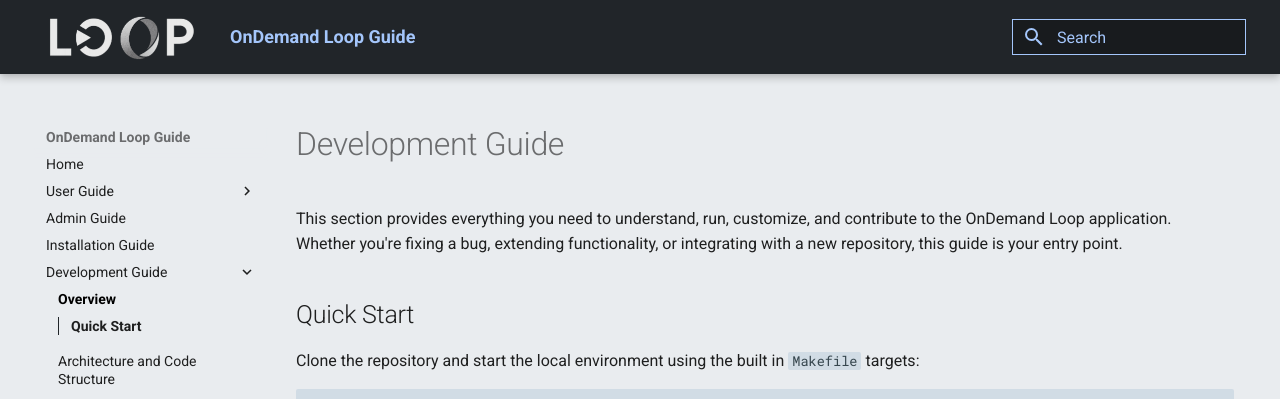
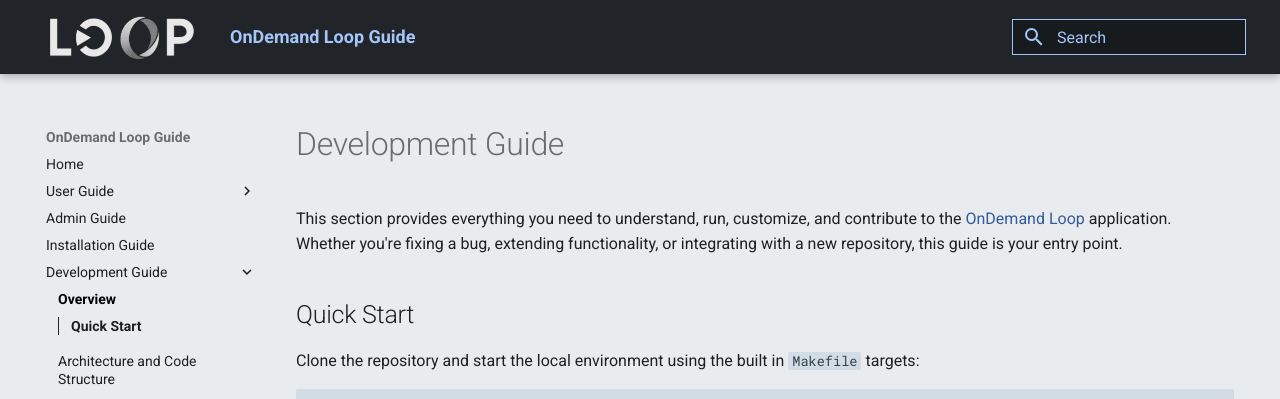
Before and after one commit to theam/aday-ondemand-loop, an MkDocs documentation site: the page built from docs/guide/content/development_guide/index.md, in a window 1280 px wide and 1339 px high. Shown: the top 399 px of the window. Built offline with MkDocs 1.6.1 and Material for MkDocs 9.7.7, drawn with Linux system fonts in a browser that asks for light colours; part of the change alters nothing that is shown.

```diff
--- a/docs/guide/content/development_guide/index.md
+++ b/docs/guide/content/development_guide/index.md
@@ -1,6 +1,6 @@
 # Development Guide
 
-This section provides everything you need to understand, run, customize, and contribute to the OnDemand Loop application.
+This section provides everything you need to understand, run, customize, and contribute to the [OnDemand Loop](https://github.com/IQSS/ondemand-loop) application.
 Whether you're fixing a bug, extending functionality, or integrating with a new repository, this guide is your entry point.
 
 ## Quick Start
```
